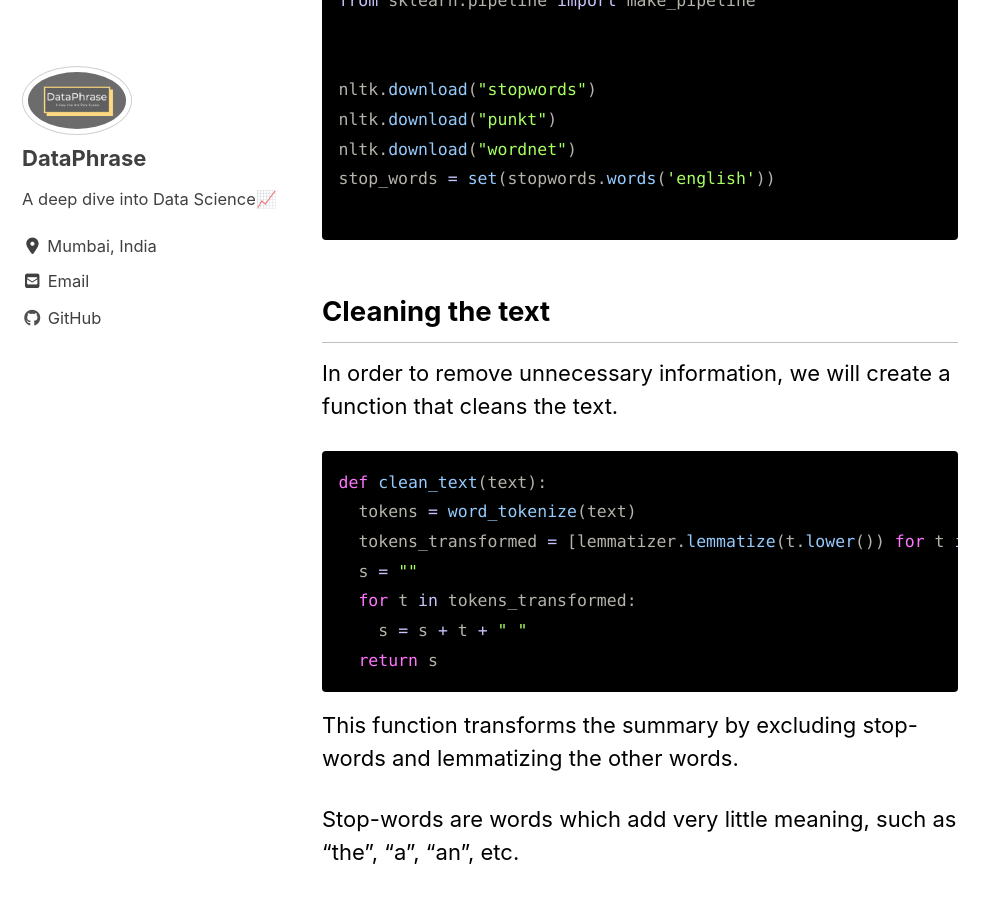
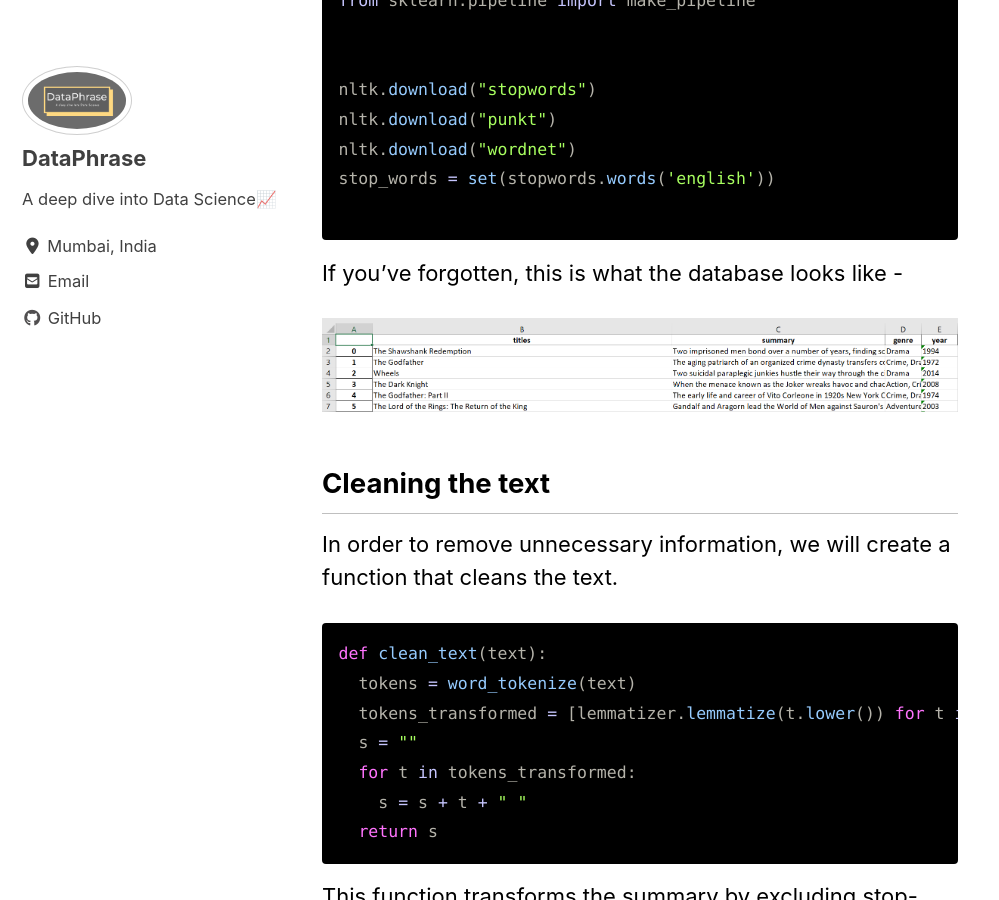
Before and after one commit to dataphrase/dataphrase.github.io, a Jekyll site: the page built from _posts/2020-06-19-movierec2.md, in a window 1280 px wide and 900 px high, scrolled down 1888 px. Shown: the whole window, without its empty margins (0-999 px from the left). Built offline with Jekyll 4.4.1, drawn with Linux system fonts in a browser that asks for light colours; cached includes are drawn as plain includes; nearby versions of some CDN libraries; some of the changed text lies outside the part shown.

Commit message:
added database image

````diff
--- a/_posts/2020-06-19-movierec2.md
+++ b/_posts/2020-06-19-movierec2.md
@@ -36,6 +36,9 @@ stop_words = set(stopwords.words('english'))
 
 ```
 
+If you've forgotten, this is what the database looks like -
+
+<img src="{{ site.url }}{{ site.baseurl }}/images/movie_rec_1/excel_5.PNG" alt="First 5 records of the excel file">
 
 ## Cleaning the text
 
````
